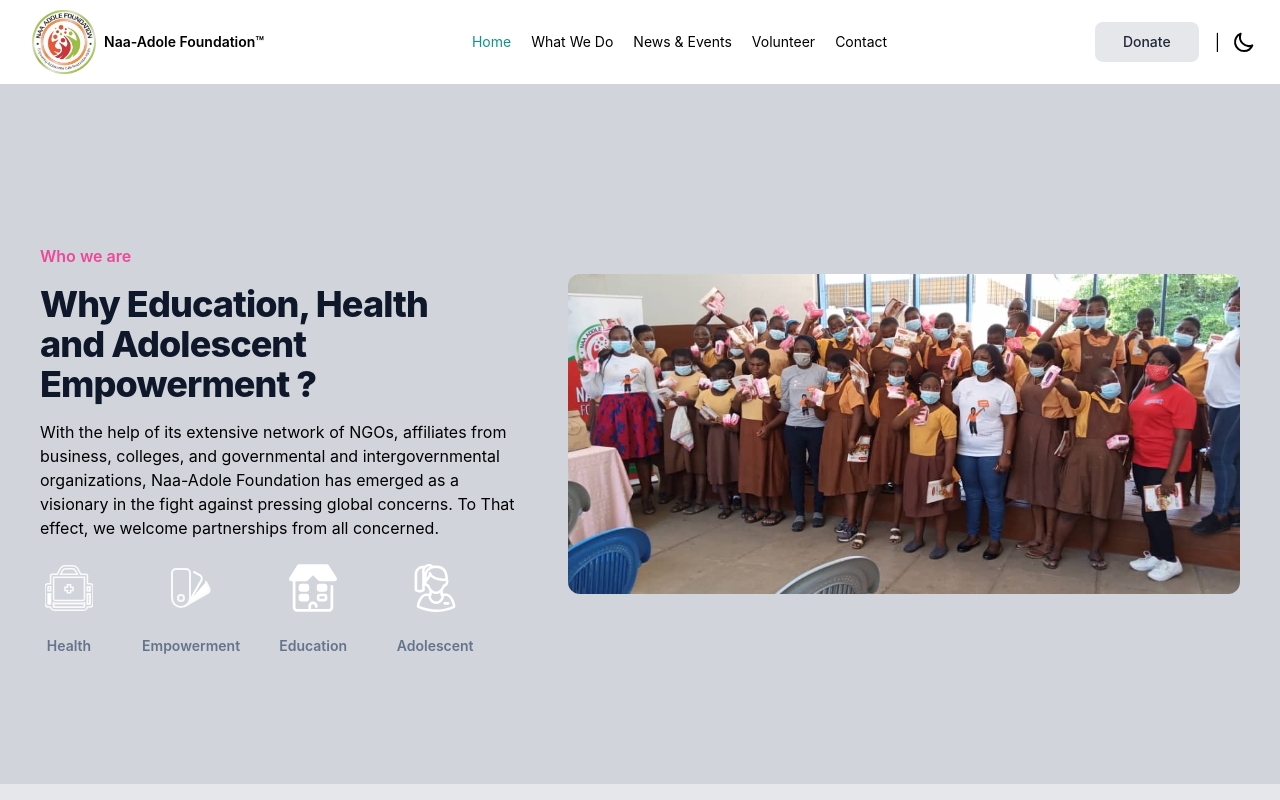
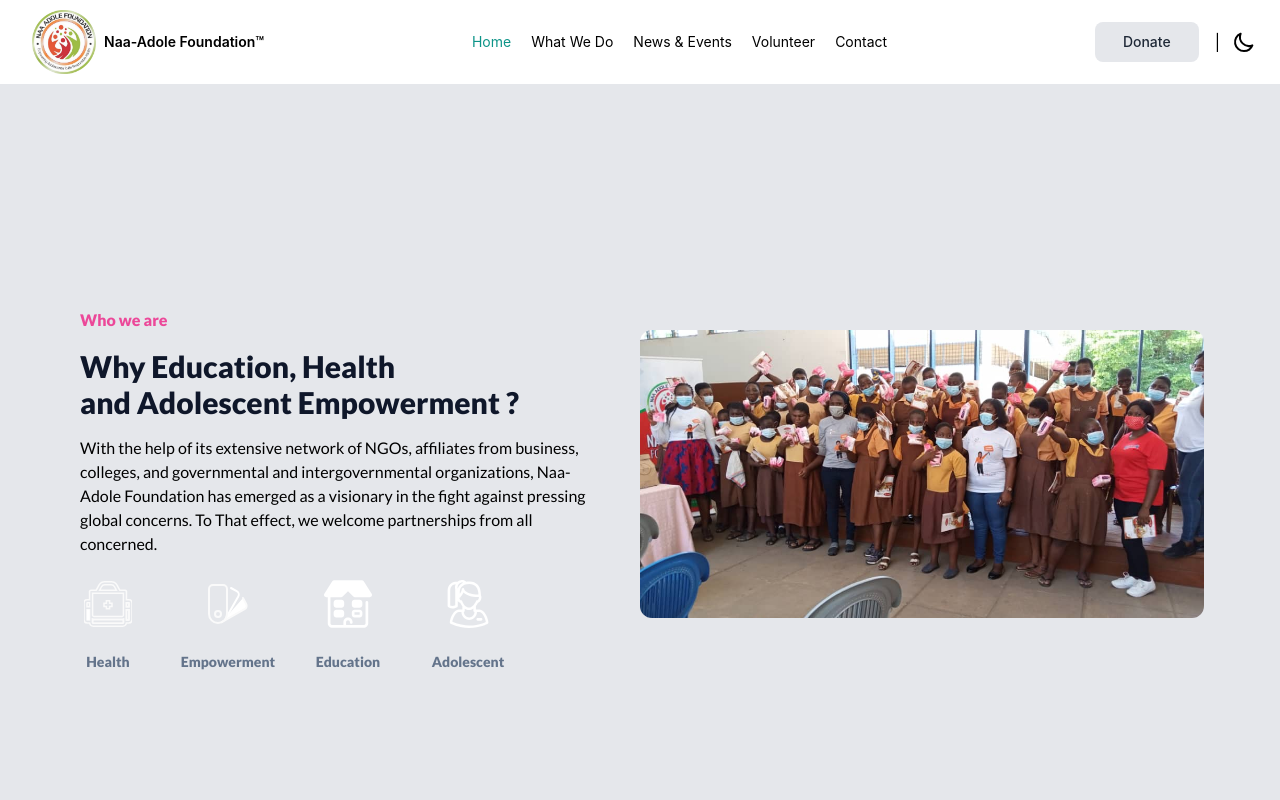
Before and after one commit to ImAVariable/nadole, a Next.js app: page / in a window 1280 px wide. Shown: the top 800 px of the page. Built offline with nearby package versions, Linux system fonts and the light colour scheme.

Commit message:
routing issues resolved

```diff
--- a/pages/components/logo.js
+++ b/pages/components/logo.js
@@ -5,9 +5,9 @@ const Logo = () => {
   return (
     <>
       <div className="w-16 h-16 mx-2 flex justify-center-items-center">
-        <Image src="/images/naa-logo.png" alt="Flowbite" width={100} height={100} />
-        </div>
-      </>
+        <Image src="/images/naa-logo.png" alt="Naa-Adole Foundation" width={100} height={100} />
+      </div>
+    </>
   )
 }
 
--- a/pages/index.js
+++ b/pages/index.js
@@ -4,32 +4,35 @@ import styles from '../styles/Home.module.css'
 import Mandate from './components/mandate'
 
 export default function Home() {
+
+    const sectionCssBlock = `py-10 md:py-16 px-5 bg-gray-200 dark:bg-slate-800 font-[lato] block  min-h-[60vh]`
+
     return (
         <>
-            <section className=" w-full bg-gray-300 dark:bg-slate-800">
-                <div className="w-auto mx-auto md:px-5  py-32 overflow-hidden px-2">
 
-                    <div
-                        className='flex flex-col md:flex-row md:justify-between items-center h-full w-full'>
 
-                        <div>
-                            <div className='  px-4 sm:px-6 md:px-5 mb-6 text-left max-w-3xl '>
+            <section className={sectionCssBlock}>
+                <div className=" md:px-5 py-16 md:py-32 mx-5 px-5">
+
+                    <div className='flex flex-col md:flex-row md:justify-between items-center h-full w-full'>
+
+                        <div className='flex-1'>
+                            <div className='  md:px-5 mb-6 text-left '>
 
                                 <h2 className="mt-8 font-semibold text-pink-500 dark:text-pink-400">Who we are
                                 </h2>
-                                <p
-                                    className="mt-4 text-3xl sm:text-4xl text-slate-900 font-extrabold tracking-tight dark:text-slate-50 ">Why Education, Health
+                                <p className="mt-4 text-3xl text-slate-900 font-bold  dark:text-slate-50 ">Why Education, Health
                                     <br />
                                     and Adolescent Empowerment ?
                                 </p>
-                                <p className="mt-4  space-y-6 dark:text-white text-left   ">With the help of its
+                                <p className="mt-4   dark:text-white">With the help of its
                                     extensive network of NGOs, affiliates from business, colleges, and governmental
                                     and intergovernmental organizations, Naa-Adole Foundation has emerged as a
                                     visionary in the fight against pressing global concerns. To That effect, we
                                     welcome partnerships from all concerned.</p>
                             </div>
 
-                            <div className="mx-auto flex justify-start items-center ">
+                            <div className="flex justify-between items-center ">
                                 <ul
                                     className="flex-none inline-grid gap-x-2 px-4 sm:px-0 xl:gap-x-6 text-slate-500 "
                                     style={{
@@ -293,8 +296,12 @@ export default function Home() {
                         </div>
 
                         <div
-                            className='sm:px-6 md:px-5 my-2 m-5  p-5  w-full md:max-w-2xl h-64 md:h-80 relative rounded-xl px-5 '>
-                            <Image src="/images/outreach1.png" alt="Naa-Adole Foundaltion Outreach" layout="fill" className="rounded-xl px-5" objectFit="cover" />
+                            className='relative w-[95vw] md:flex-1 h-72 my-10 md:my-0 mx-4 '>
+                            <Image src="/images/outreach1.png"
+                                alt="Naa-Adole Foundaltion Outreach"
+                                layout="fill"
+                                className="rounded-xl "
+                                objectFit="cover" />
 
                         </div>
 
```
